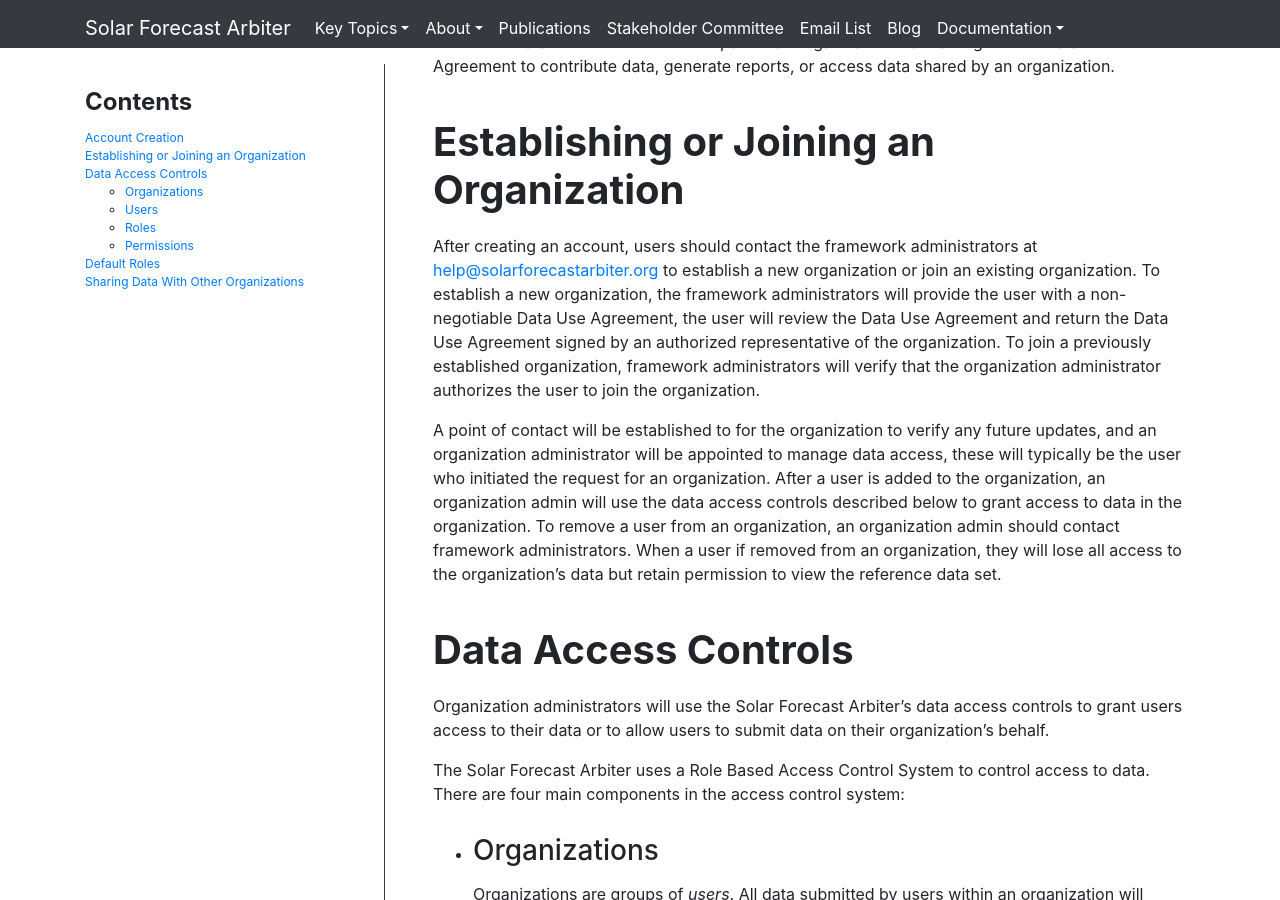
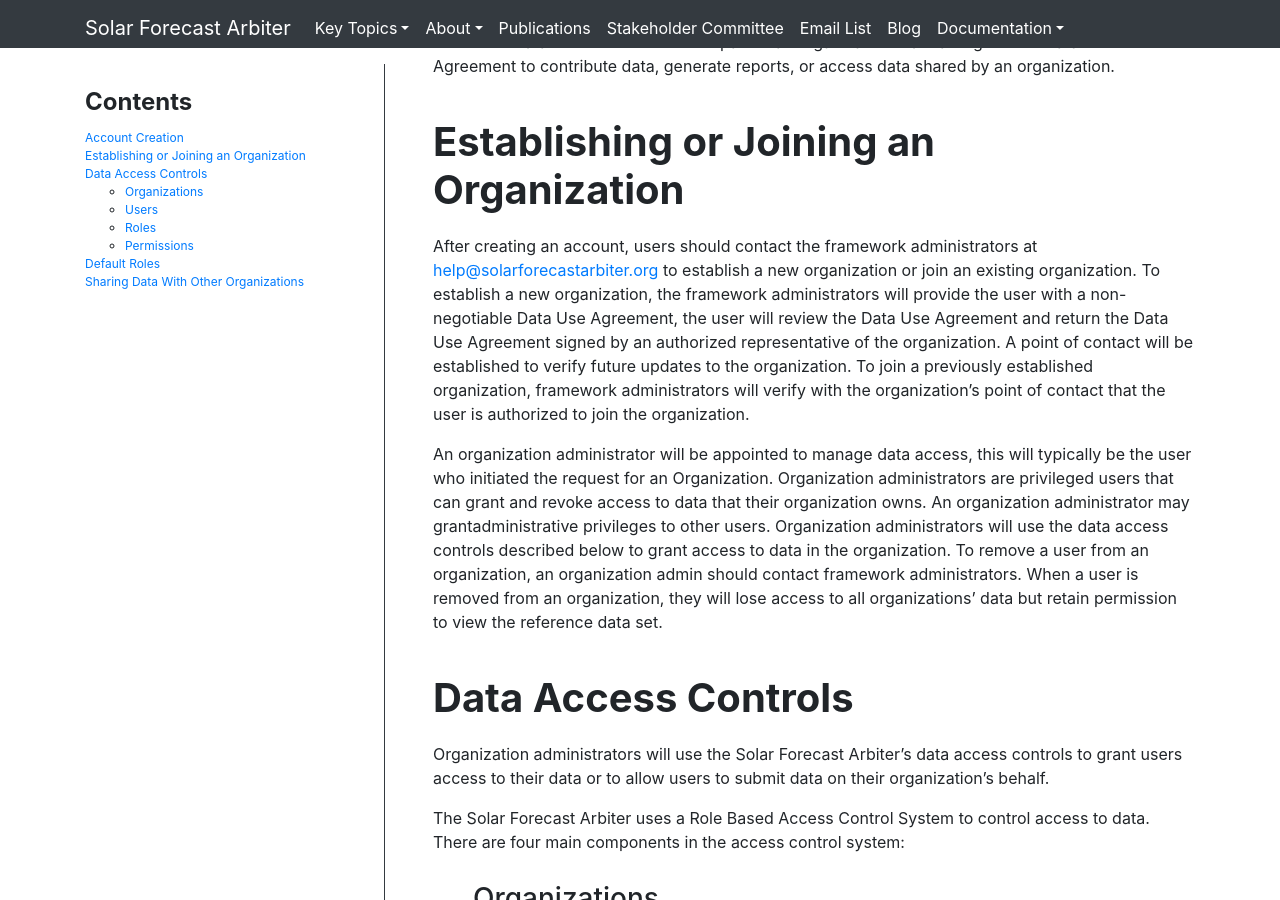
Before and after one commit to SolarArbiter/SolarArbiter.github.io, a Jekyll site: the page built from dataaccessworkflow.md, in a window 1280 px wide and 900 px high, scrolled down 482 px. Built offline with Jekyll 4.4.1, drawn with Linux system fonts in a browser that asks for light colours; comment, search, counter and statistics services are not loaded; our own code applies the rules of GitHub Pages for plain Markdown files.

Commit message:
updates to dataccess

```diff
--- a/dataaccessworkflow.md
+++ b/dataaccessworkflow.md
@@ -35,22 +35,24 @@
 establish a new organization, the framework administrators will provide
 the user with a non-negotiable Data Use Agreement, the user will review
 the Data Use Agreement and return the Data Use Agreement signed by an
-authorized representative of the organization. To join a previously
-established organization, framework administrators will verify
-that the organization administrator authorizes the user to join the
-organization.
+authorized representative of the organization. A point of contact will
+be established to verify future updates to the organization. To join a
+previously established organization, framework administrators will
+verify with the organization's point of contact that the user is
+authorized to join the organization.
 
 
-A point of contact will be established to for the organization to verify
-any future updates, and an organization administrator will be appointed
-to manage data access, these will typically be the user who initiated the
-request for an organization. After a user is added to the organization,
-an organization admin will use the data access controls described below
-to grant access to data in the organization. To remove a user from an
-organization, an organization admin should contact framework administrators.
-When a user if removed from an organization, they will lose all access
-to the organization's data but retain permission to view the reference
-data set.
+An organization administrator will be appointed to manage data access,
+this will typically be the user who initiated the request for an
+Organization. Organization administrators are privileged users that
+can grant and revoke access to data that their organization owns. An
+organization administrator may grantadministrative privileges to other
+users. Organization administrators will use the data access controls
+described below to grant access to data in the organization. To remove
+a user from an organization, an organization admin should contact
+framework administrators. When a user is removed from an organization, they
+will lose access to all organizations' data but retain permission to view
+the reference data set.
 
 # Data Access Controls
 {: .anchor}
```
